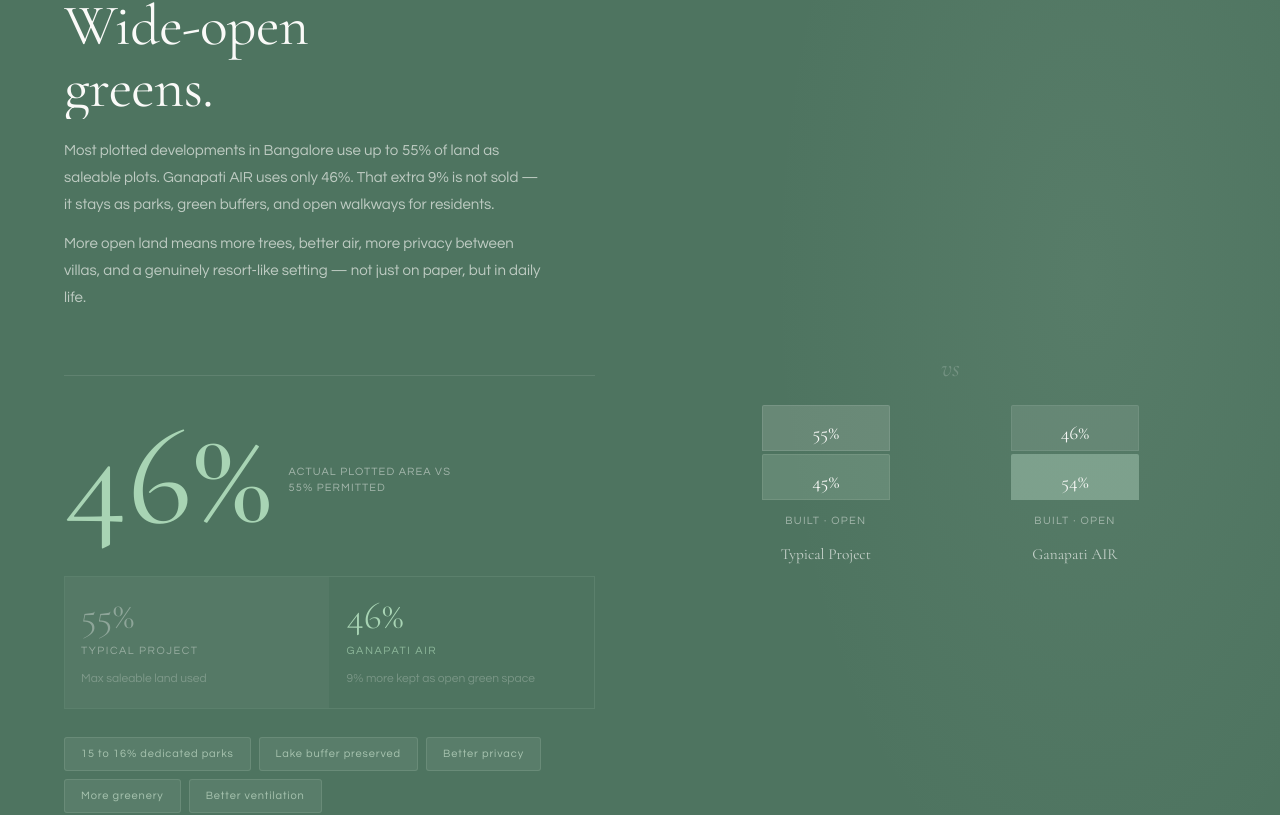
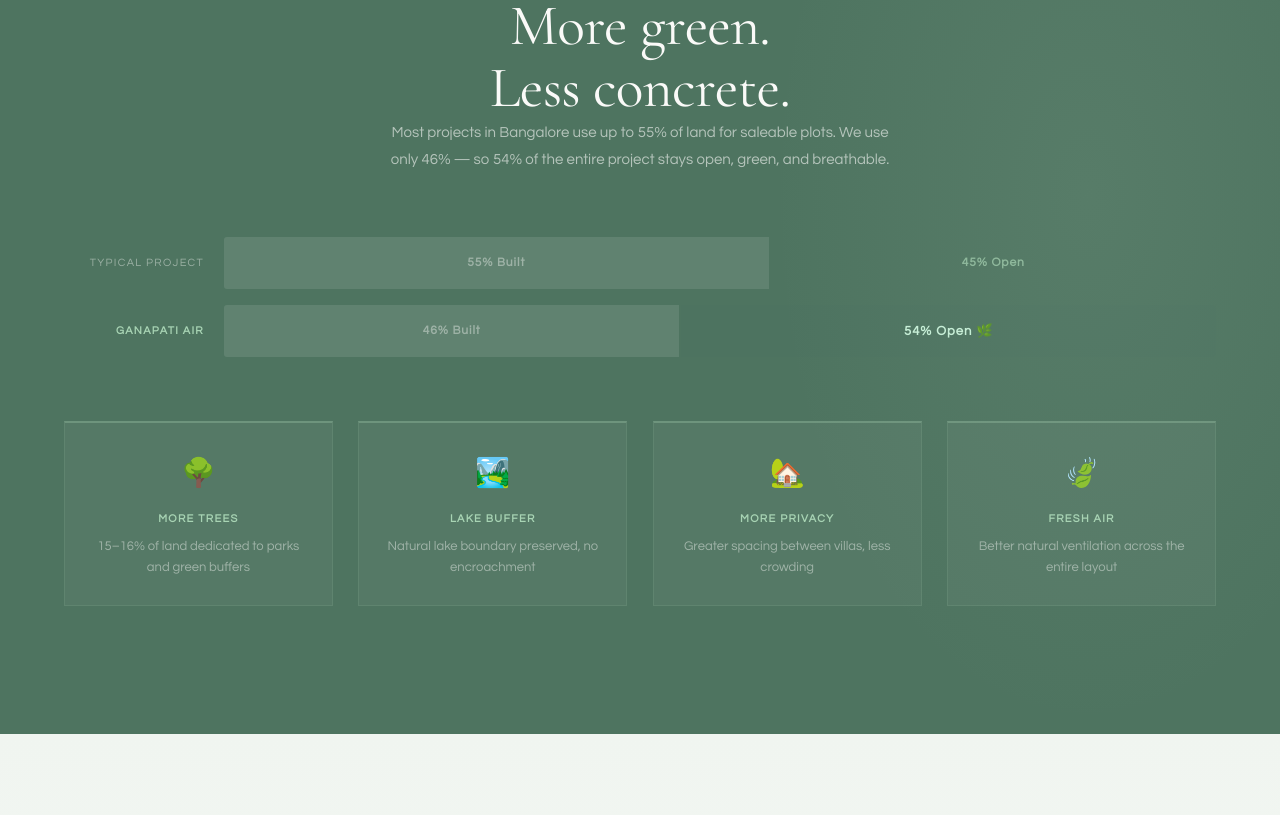
Before and after one commit to Abhi011999/ganapati-air-landing, a Next.js app: page / in a window 1280 px wide. Shown: the part 3539-4354 px from the top of the page. Built offline with nearby package versions, Linux system fonts and the light colour scheme.

Commit message:
fix: remove park-sculpture duplicate, open space redesigned — visual bar chart + 4 benefit cards, simple and clear

```diff
--- a/app/globals.css
+++ b/app/globals.css
@@ -1742,3 +1742,105 @@
   .hero__title { font-size: clamp(44px, 13vw, 72px) !important; }
   .pricing__price { font-size: clamp(40px, 12vw, 64px) !important; }
 }
+
+/* ================================================================
+   OPEN SPACE — simplified visual bars + benefits
+   ================================================================ */
+.openspace__bars {
+  margin-top: clamp(40px, 5vw, 64px);
+  display: flex;
+  flex-direction: column;
+  gap: 16px;
+}
+.openspace__bar-row {
+  display: flex;
+  align-items: center;
+  gap: 20px;
+}
+.openspace__bar-name {
+  font-size: var(--sub);
+  text-transform: uppercase;
+  letter-spacing: 0.12em;
+  color: rgba(250,250,248,0.45);
+  width: 140px;
+  flex-shrink: 0;
+  text-align: right;
+}
+.openspace__bar-row--air .openspace__bar-name {
+  color: #A8D4B4;
+  font-weight: 600;
+}
+.openspace__bar-track {
+  flex: 1;
+  display: flex;
+  height: 52px;
+  overflow: hidden;
+  border-radius: 3px;
+  gap: 2px;
+}
+.openspace__bar-fill {
+  display: flex;
+  align-items: center;
+  justify-content: center;
+  font-size: 12px;
+  font-weight: 600;
+  letter-spacing: 0.08em;
+  transition: width 1.2s cubic-bezier(0.25, 1, 0.5, 1);
+}
+.openspace__bar-fill--built {
+  background: rgba(255,255,255,0.1);
+  color: rgba(250,250,248,0.4);
+}
+.openspace__bar-fill--green {
+  background: rgba(78,116,96,0.35);
+  color: rgba(168,212,180,0.7);
+}
+.openspace__bar-fill--green-air {
+  background: rgba(78,116,96,0.7);
+  color: #C8F0D8;
+  font-size: 13px;
+}
+
+/* Benefits row */
+.openspace__benefits {
+  display: grid;
+  grid-template-columns: repeat(4, 1fr);
+  gap: clamp(16px, 2vw, 32px);
+  margin-top: clamp(40px, 5vw, 64px);
+}
+.openspace__benefit {
+  text-align: center;
+  padding: 28px 20px;
+  background: rgba(255,255,255,0.04);
+  border: 1px solid rgba(168,212,180,0.12);
+  border-top: 2px solid rgba(168,212,180,0.3);
+}
+.openspace__benefit-icon {
+  font-size: 28px;
+  margin-bottom: 12px;
+}
+.openspace__benefit-title {
+  font-size: var(--sub);
+  font-weight: 700;
+  text-transform: uppercase;
+  letter-spacing: 0.12em;
+  color: #A8D4B4;
+  margin-bottom: 8px;
+}
+.openspace__benefit-desc {
+  font-size: 13px;
+  color: rgba(250,250,248,0.45);
+  line-height: 1.6;
+}
+
+@media (max-width: 900px) {
+  .openspace__benefits { grid-template-columns: repeat(2, 1fr); }
+  .openspace__bar-name { width: 100px; font-size: 11px; }
+}
+@media (max-width: 600px) {
+  .openspace__benefits { grid-template-columns: repeat(2, 1fr); gap: 12px; }
+  .openspace__benefit { padding: 20px 14px; }
+  .openspace__bar-name { width: 80px; font-size: 10px; }
+  .openspace__bar-track { height: 42px; }
+  .openspace__bar-fill { font-size: 10px; }
+}
--- a/components/LandingPage.tsx
+++ b/components/LandingPage.tsx
@@ -79,7 +79,6 @@
   { src: "/images/project/rooftop-pool-2.jpg",     label: "Infinity Pool" },
   { src: "/images/project/street-view-2.jpg",      label: "Street View" },
   { src: "/images/project/amphitheatre.jpg",       label: "Amphitheatre" },
-  { src: "/images/project/park-sculpture.jpg",     label: "Landscaped Park" },
   { src: "/images/project/garden-landscape.jpg",   label: "Garden" },
   { src: "/images/project/clubhouse-exterior.jpg", label: "Clubhouse" },
   { src: "/images/project/sunken-seating.jpg",     label: "Sunken Seating" },
@@ -288,44 +287,55 @@
       {/* 5. OPEN SPACE */}
       <section className="section openspace" id="openspace">
         <div className="wrap">
-          <div className="openspace__inner">
-            <div>
-              <div className="sec-header">
-                <span className="sec-tag reveal">Our Key Differentiator</span>
-                <h2 className="sec-title reveal-line"><span>Wide-open<br/>greens.</span></h2>
-                <p className="sec-body reveal">
-                  Most plotted developments in Bangalore use up to 55% of land as saleable plots.
-                  Ganapati AIR uses only 46%. That extra 9% is not sold — it stays as parks,
-                  green buffers, and open walkways for residents.
-                </p>
-                <p className="sec-body reveal" style={{ marginTop: 12 }}>
-                  More open land means more trees, better air, more privacy between villas,
-                  and a genuinely resort-like setting — not just on paper, but in daily life.
-                </p>
-              </div>
-              <div className="openspace__stat-line reveal">
-                <div className="openspace__stat-num">46%</div>
-                <div className="openspace__stat-label">actual plotted area vs 55% permitted</div>
-              </div>
-              <div className="openspace__green-panel reveal">
-                <div className="openspace__green-cell openspace__green-cell--built">
-                  <div className="openspace__green-cell-pct">55%</div>
-                  <div className="openspace__green-cell-label">Typical project</div>
-                  <div className="openspace__green-cell-note">Max saleable land used</div>
+          <div className="sec-header" style={{ maxWidth: 680, margin: "0 auto", textAlign: "center" }}>
+            <span className="sec-tag reveal">Our Key Differentiator</span>
+            <h2 className="sec-title reveal-line" style={{ color: "var(--white)" }}><span>More green.<br/>Less concrete.</span></h2>
+            <p className="sec-body reveal" style={{ color: "rgba(250,250,248,0.6)", maxWidth: 520, margin: "0 auto" }}>
+              Most projects in Bangalore use up to 55% of land for saleable plots.
+              We use only 46% — so 54% of the entire project stays open, green, and breathable.
+            </p>
+          </div>
+
+          {/* Visual bar comparison */}
+          <div className="openspace__bars reveal">
+            <div className="openspace__bar-row">
+              <div className="openspace__bar-name">Typical Project</div>
+              <div className="openspace__bar-track">
+                <div className="openspace__bar-fill openspace__bar-fill--built" style={{ width: "55%" }}>
+                  <span>55% Built</span>
                 </div>
-                <div className="openspace__green-cell openspace__green-cell--open">
-                  <div className="openspace__green-cell-pct">46%</div>
-                  <div className="openspace__green-cell-label">Ganapati AIR</div>
-                  <div className="openspace__green-cell-note">9% more kept as open green space</div>
+                <div className="openspace__bar-fill openspace__bar-fill--green" style={{ width: "45%" }}>
+                  <span>45% Open</span>
                 </div>
               </div>
-              <div className="openspace__pills reveal">
-                {["15 to 16% dedicated parks", "Lake buffer preserved", "Better privacy", "More greenery", "Better ventilation"].map((p) => (
-                  <span key={p} className="openspace__pill">{p}</span>
-                ))}
+            </div>
+            <div className="openspace__bar-row openspace__bar-row--air">
+              <div className="openspace__bar-name">Ganapati AIR</div>
+              <div className="openspace__bar-track">
+                <div className="openspace__bar-fill openspace__bar-fill--built" style={{ width: "46%" }}>
+                  <span>46% Built</span>
+                </div>
+                <div className="openspace__bar-fill openspace__bar-fill--green openspace__bar-fill--green-air" style={{ width: "54%" }}>
+                  <span>54% Open 🌿</span>
+                </div>
               </div>
             </div>
-            <OpenSpaceChart />
+          </div>
+
+          {/* Benefits row */}
+          <div className="openspace__benefits reveal">
+            {[
+              { icon: "🌳", title: "More Trees", desc: "15–16% of land dedicated to parks and green buffers" },
+              { icon: "🏞️", title: "Lake Buffer", desc: "Natural lake boundary preserved, no encroachment" },
+              { icon: "🏡", title: "More Privacy", desc: "Greater spacing between villas, less crowding" },
+              { icon: "🍃", title: "Fresh Air", desc: "Better natural ventilation across the entire layout" },
+            ].map((b) => (
+              <div key={b.title} className="openspace__benefit">
+                <div className="openspace__benefit-icon">{b.icon}</div>
+                <div className="openspace__benefit-title">{b.title}</div>
+                <div className="openspace__benefit-desc">{b.desc}</div>
+              </div>
+            ))}
           </div>
         </div>
       </section>
```
